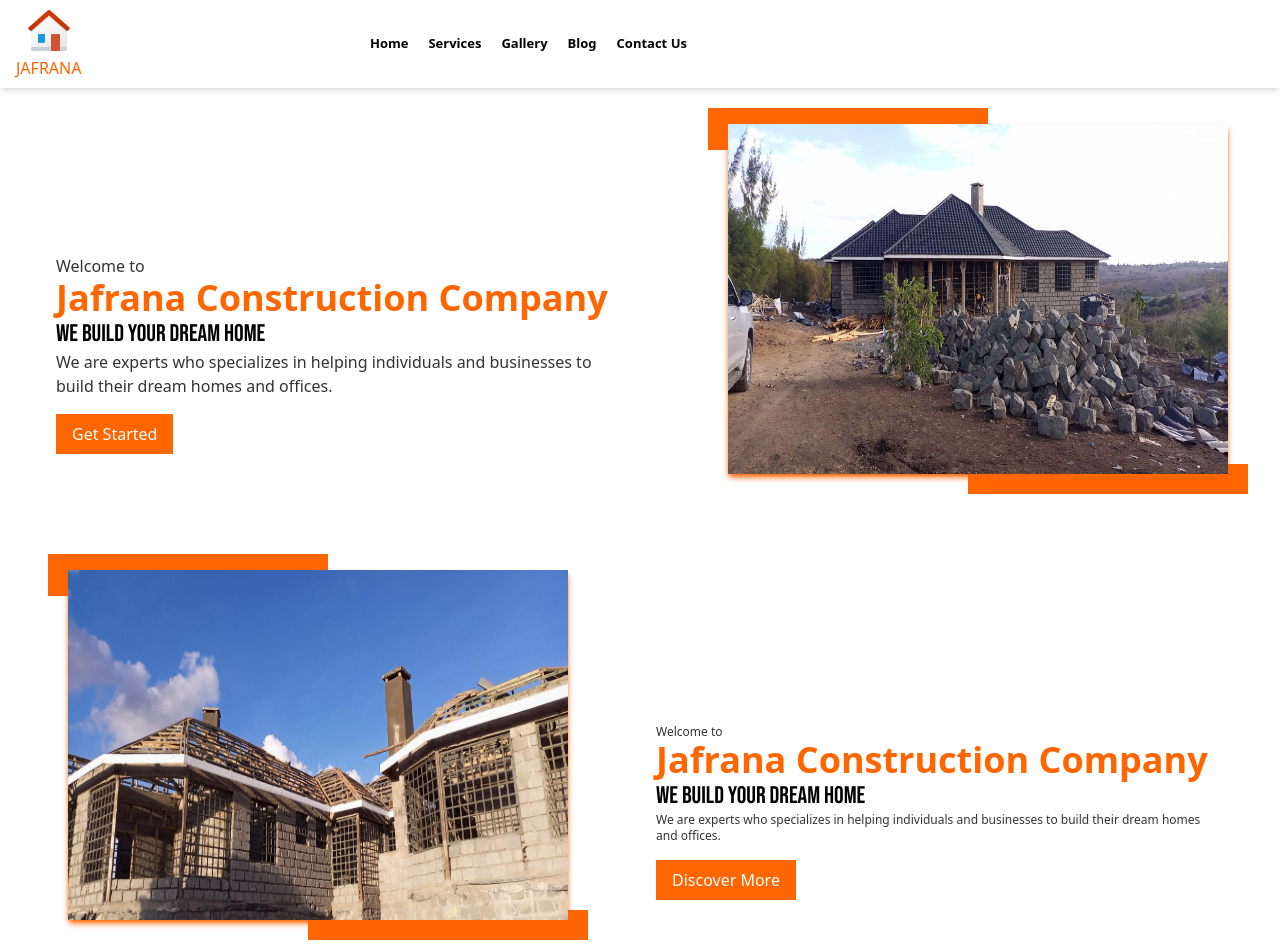
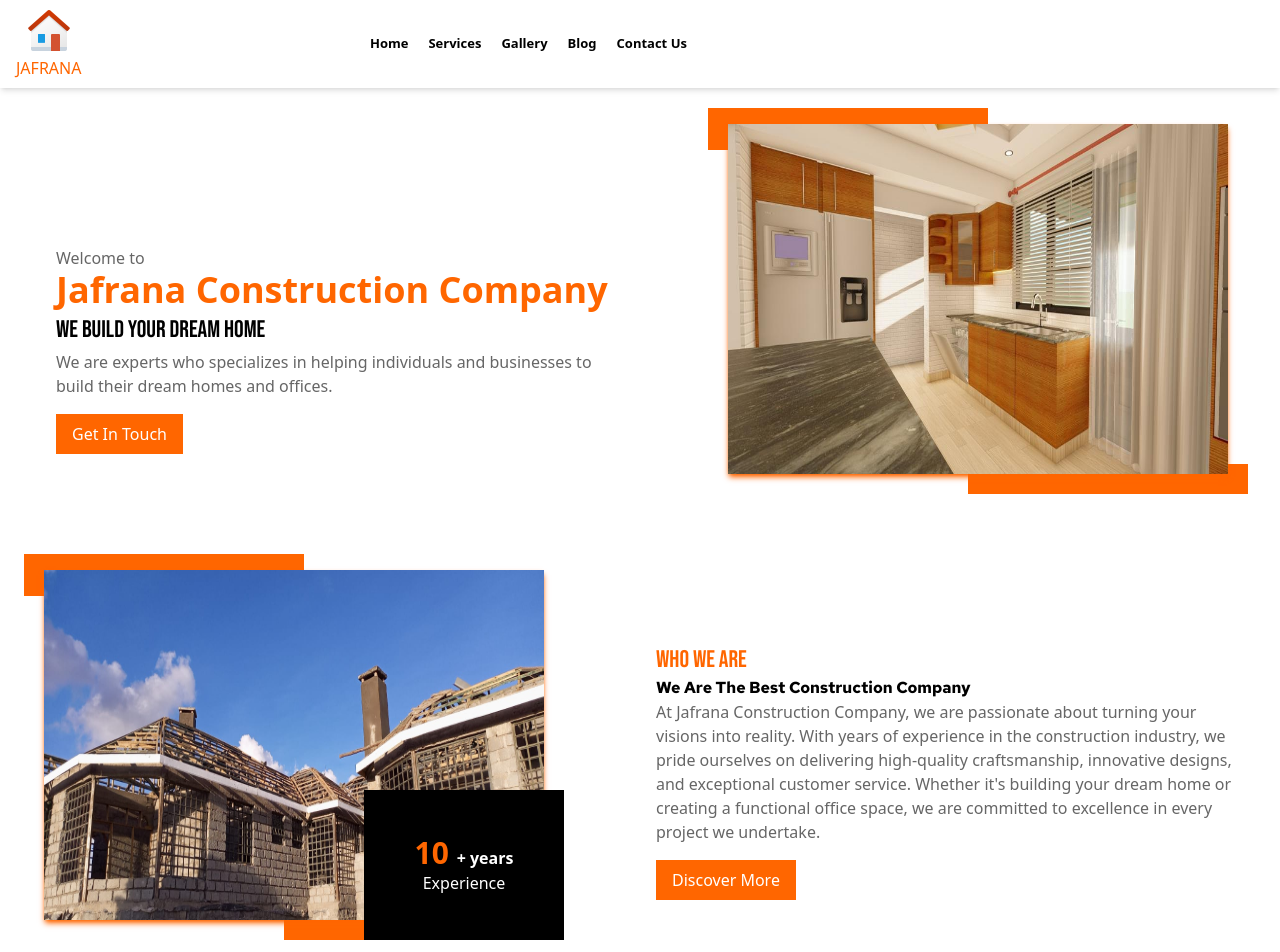
Before and after one commit to matthewkuria/jafrana, a Next.js app: page / in a window 1280 px wide. Shown: the top 952 px of the page. Built offline with nearby package versions, Linux system fonts and the light colour scheme; a web font is replaced by a local one.

Commit message:
Add the number of the experience on the who we are.

```diff
--- a/app/components/HeroSection.tsx
+++ b/app/components/HeroSection.tsx
@@ -1,6 +1,6 @@
 import React from 'react'
 import Image from 'next/image'
-import heroImage from '../../public/home (1).jpeg'
+import heroImage from '../../public/hero-image.jpeg'
 import { bebas_neue } from '../fonts/fonts'
 const HeroSection = () => {
     return (
@@ -8,20 +8,20 @@ const HeroSection = () => {
             <div className="flex flex-col justify-end   p-4 md:max-w-1/2 mt-5">
             <p className="text-secondary">Welcome to</p>
             <h1 className="flex flex-col text-xl md:text-4xl font-bold text-primary">Jafrana Construction Company</h1>
-                <p className={`${bebas_neue.className} text-2xl`}>We build your dream home</p>
+                <p className={`${bebas_neue.className} text-2xl my-1`}>We build your dream home</p>
                 <p className="text-secondary ">We are experts who specializes in helping
                     individuals and businesses to build their dream homes and offices.
                 </p>
                 <div className="my-4">
                     <button className="bg-primary text-white px-4 py-2 hover:outline-2 hover:text-primary hover:bg-quaternary hover:outline-solid">
-                        Get Started
+                        Get In Touch
                     </button>
                 </div>
         </div>
             <div className="flex flex-col items-center justify-center p-2 relative m-1 ">
                  <div className="absolute bg-primary w-[280px] h-[42px]  -top-2 -left-3 z-0"></div>
                 <Image src={heroImage} alt="hero" width={500} height={500}
-                    className='h-[350px] shadow-primary shadow-md z-20'/>
+                    className='h-[250px] md:h-[350px]  shadow-primary shadow-md z-20'/>
                 <div className="absolute bg-primary w-[280px] h-[30px]  -bottom-3 -right-3 z-0"></div>
             </div>
     </div>
--- a/app/components/WhoWeAre.tsx
+++ b/app/components/WhoWeAre.tsx
@@ -1,23 +1,33 @@
 import React from 'react'
 import Image from 'next/image'
 import heroImage from '../../public/home (8).jpeg'
-import { bebas_neue } from '../fonts/fonts'
+import { bebas_neue, redHatText } from '../fonts/fonts'
 const WhoWeAre = () => {
     return (
     <div className=" flex flex-col-reverse md:flex md:flex-row md:justify-between  text-[13px] md:text-[16px] p-3 md:p-8">
             <div className="flex flex-col items-center justify-center p-2 relative m-1 ">
-                 <div className="absolute bg-primary w-[280px] h-[42px]  -top-2 -left-3 z-0"></div>
+                <div className="absolute bg-primary w-[280px] h-[42px]  -top-2 -left-3 z-0"></div>
                 <Image src={heroImage} alt="hero" width={500} height={500}
-                    className='h-[350px] shadow-primary shadow-md z-20'/>
+                    className='h-[300px] md:h-[350px] shadow-primary shadow-md z-20'/>
                 <div className="absolute bg-primary w-[280px] h-[30px]  -bottom-3 -right-3 z-0"></div>
+                <div className="absolute bg-tertiary w-[200px] h-[150px]  -bottom-3 -right-3 z-20 flex flex-col items-center justify-center">
+                    <p className="text-primary text-3xl font-bold">10 <span className="text-quaternary text-base">+ years</span></p>
+                    <p className="text-quaternary">Experience</p>
+                </div>
             </div>
-            <div className="flex flex-col justify-end   p-4 md:max-w-1/2 mt-5">
-                <p className="text-secondary text-xs">Welcome to</p>
-                <h1 className="flex flex-col text-xl md:text-4xl font-bold text-primary">Jafrana Construction Company</h1>
-                <p className={`${bebas_neue.className} text-2xl`}>We build your dream home</p>
-                <p className="text-secondary text-xs">We are experts who specializes in helping
-                    individuals and businesses to build their dream homes and offices.
+            <div className="flex flex-col justify-end  items-start   p-4 md:max-w-1/2 mt-5">
+                <p className={`${bebas_neue.className} text-2xl text-primary`}>Who We Are</p>
+                <p className={`${redHatText.className} font-bold`}>We Are The Best Construction Company</p>
+                <p className="text-secondary">
+                    At Jafrana Construction Company,
+                    we are passionate about turning your visions into reality.
+                    With years of experience in the construction industry,
+                    we pride ourselves on delivering high-quality craftsmanship,
+                    innovative designs, and exceptional customer service. Whether
+                    it's building your dream home or creating a functional office space,
+                    we are committed to excellence in every project we undertake.
                 </p>
+
                 <div className="my-4">
                     <button className="bg-primary text-white px-4 py-2  hover:outline-2 hover:text-primary hover:bg-quaternary hover:outline-solid">
                         Discover More
--- a/app/globals.css
+++ b/app/globals.css
@@ -2,7 +2,7 @@
 
 @theme{
     --color-primary: #ff6600;
-    --color-secondary: #333333;
+    --color-secondary: #666666;
     --color-tertiary: #000000;
     --color-quaternary: #ffffff;
 
```
